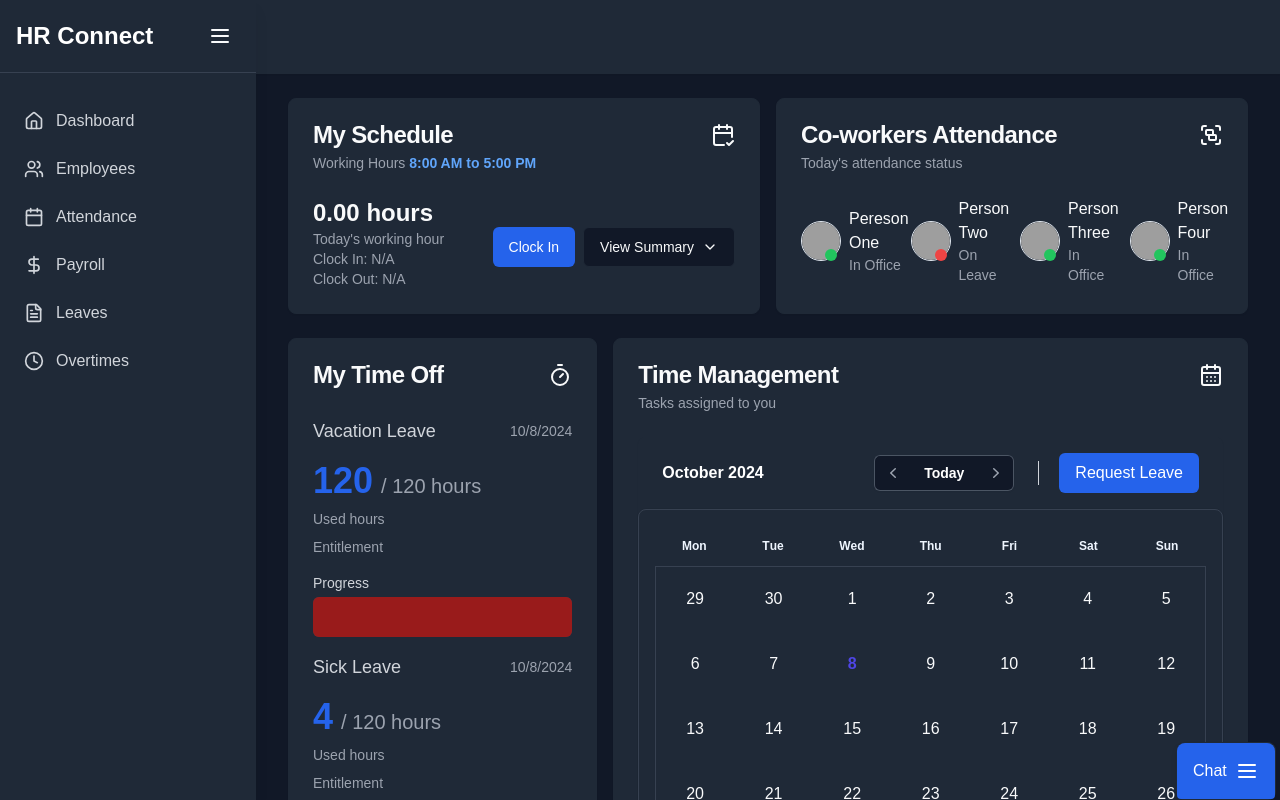
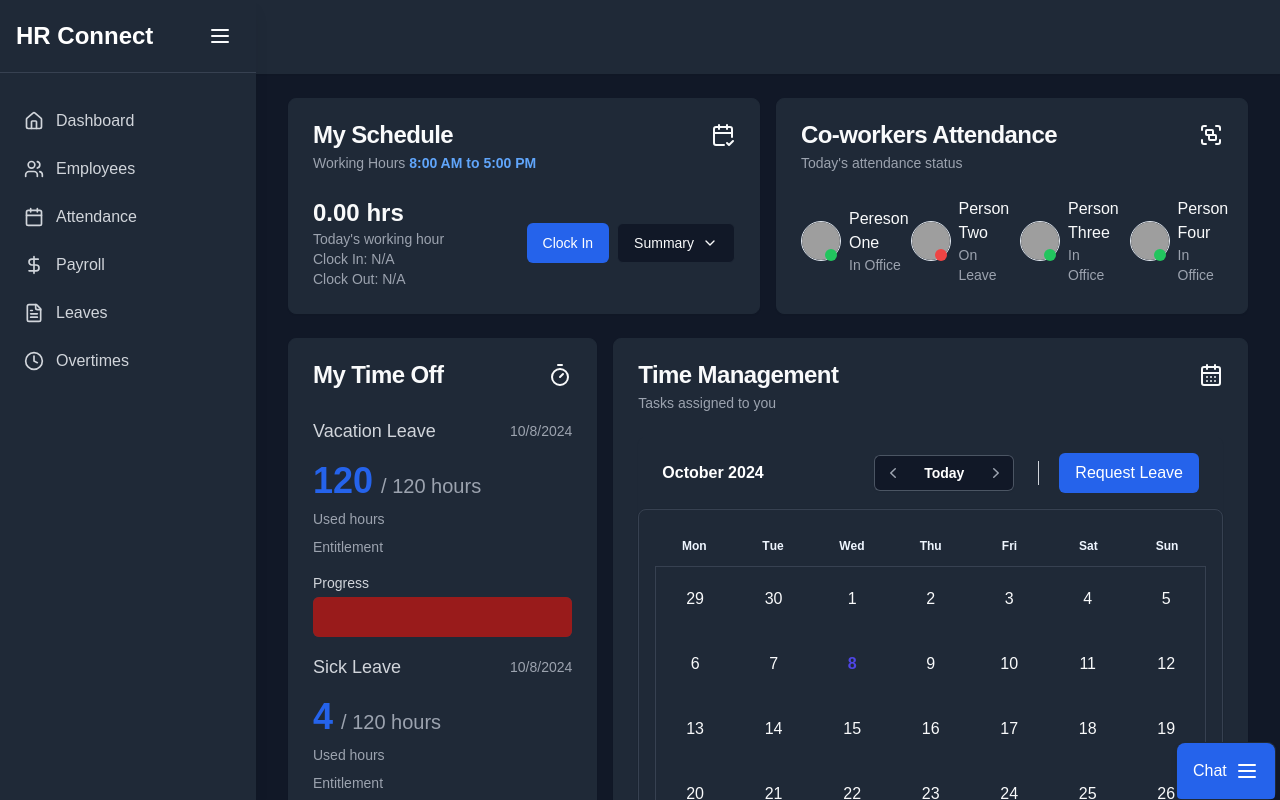
Before and after one commit to jamescasipong/hr-management-system, a Next.js app: page /dashboard in a window 1280 px wide. Shown: the top 800 px of the page. Built offline with nearby package versions, Linux system fonts and the light colour scheme; grey boxes are pictures that could not be loaded.

Commit message:
Update page.tsx

```diff
--- a/src/app/dashboard/page.tsx
+++ b/src/app/dashboard/page.tsx
@@ -434,7 +434,7 @@ export default function Dashboard() {
                 <div className="flex items-center justify-between ">
                   <div>
                     <p className="text-2xl font-bold">
-                      {workingHours.toFixed(2)} hours
+                      {workingHours.toFixed(2)} hrs
                     </p>
                     <p className="text-sm text-gray-500 dark:text-gray-400 text-[14px]">
                       Today&apos;s working hour
@@ -446,14 +446,14 @@ export default function Dashboard() {
                       Clock Out: {formatTime(endTime)}
                     </p>
                   </div>
-                  <div className="space-y-2 space-x-2">
+                  <div className="flex items-center justify-center sm:flex-row flex-col gap-2">
                     <Dialog
                       open={isClockModalOpen}
                       onOpenChange={setIsClockModalOpen}
                     >
                       <DialogTrigger asChild>
                         <Button
-                          className="dark:bg-blue-600 dark:hover:bg-blue-700 dark:text-white"
+                          className="dark:bg-blue-600 dark:hover:bg-blue-700 w-full dark:text-white"
                           variant={isClockedIn ? "destructive" : "default"}
                         >
                           {isClockedIn ? "Clock Out" : "Clock In"}
@@ -494,7 +494,7 @@ export default function Dashboard() {
                         className="dark:bg-gray-900 dark:hover:bg-gray-950"
                       >
                         <Button variant="outline">
-                          View Summary <ChevronDown className="ml-2 h-4 w-4 " />
+                           Summary <ChevronDown className="ml-2 h-4 w-4 " />
                         </Button>
                       </DropdownMenuTrigger>
                       <DropdownMenuContent>
```
